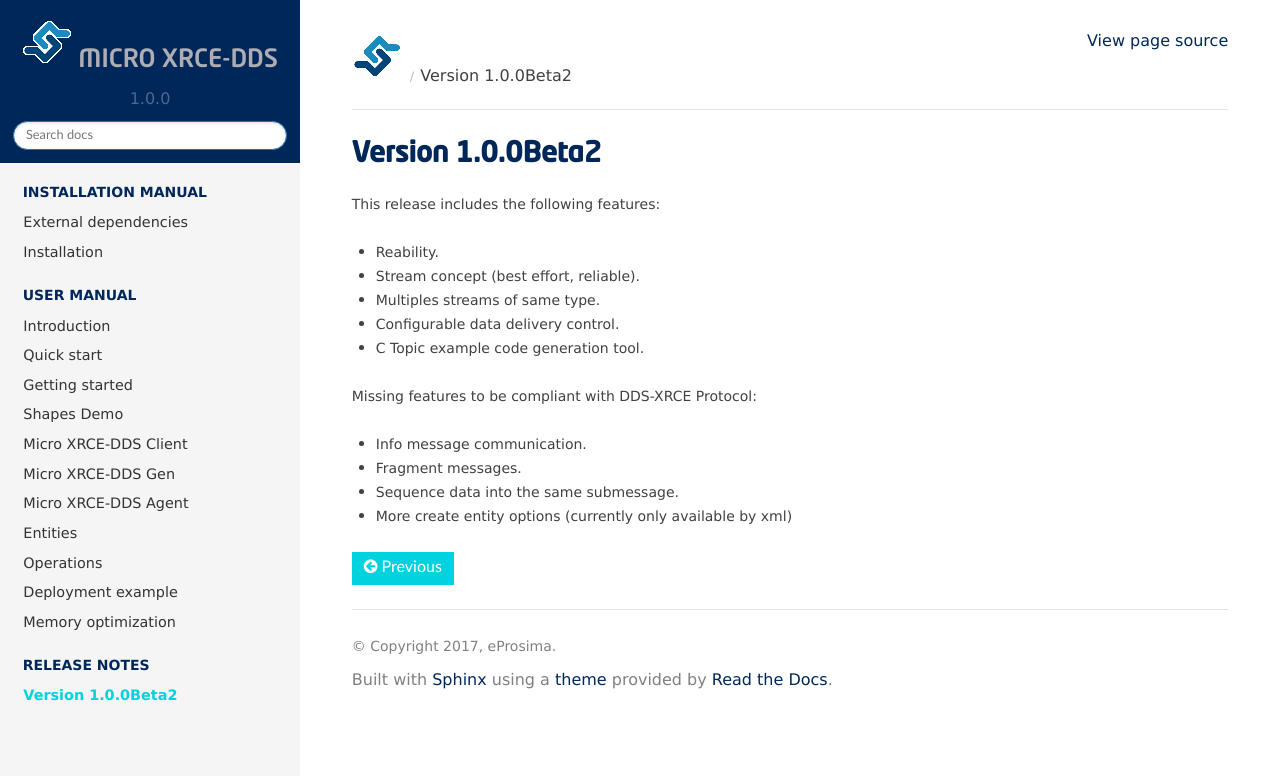
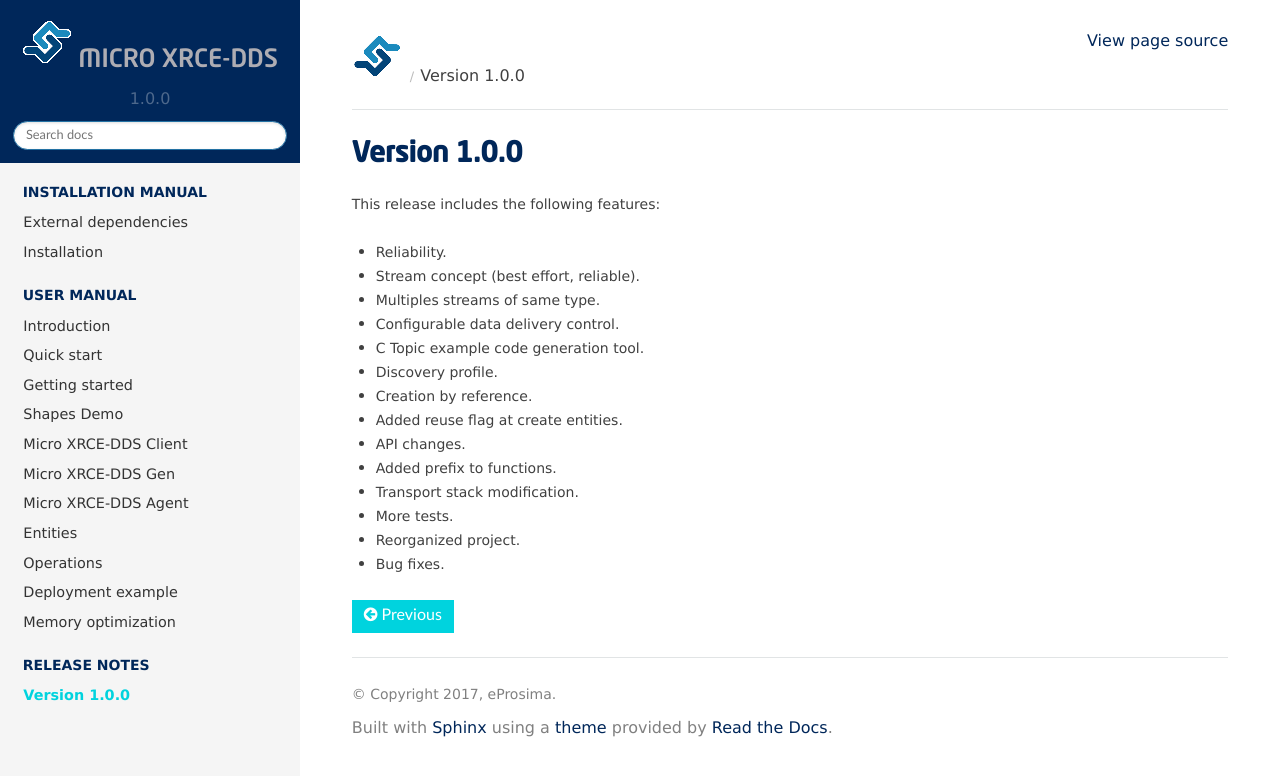
Before and after one commit to eProsima/Micro-XRCE-DDS-docs, a Sphinx documentation site: the page built from docs/notes.rst, in a window 1280 px wide. Shown: the top 776 px of the page. Built offline with Sphinx 7.4.7 and the Read the Docs theme 2.0.0, drawn with Linux system fonts in a browser that asks for light colours.

Commit message:
Update to 1.0.0

```diff
--- a/docs/notes.rst
+++ b/docs/notes.rst
@@ -1,17 +1,19 @@
-Version 1.0.0Beta2
-==================
+Version 1.0.0
+=============
 
 This release includes the following features:
 
-* Reability.
+* Reliability.
 * Stream concept (best effort, reliable).
 * Multiples streams of same type.
 * Configurable data delivery control.
 * C Topic example code generation tool.
-
-Missing features to be compliant with DDS-XRCE Protocol:
-
-* Info message communication.
-* Fragment messages.
-* Sequence data into the same submessage.
-* More create entity options (currently only available by xml)
+* Discovery profile.
+* Creation by reference.
+* Added reuse flag at create entities.
+* API changes.
+* Added prefix to functions.
+* Transport stack modification.
+* More tests.
+* Reorganized project.
+* Bug fixes.
```
